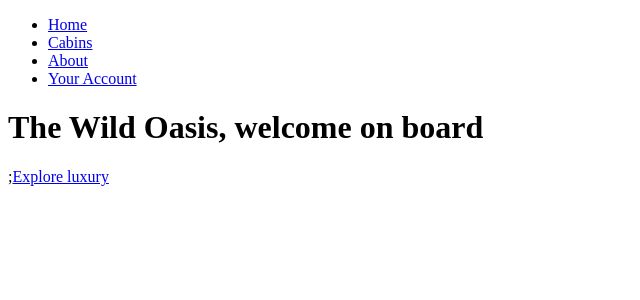
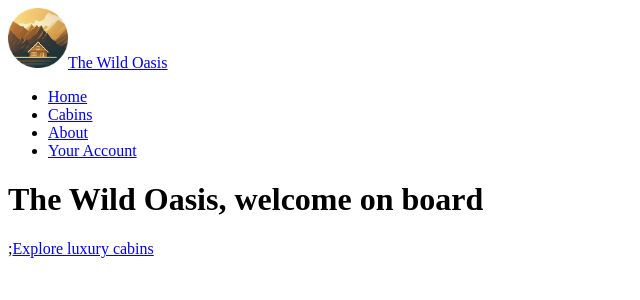
Before and after one commit to Musakalamz/the-wild_oasis_website, a Next.js app: page / in a window 1280 px wide. Shown: the top 300 px of the page, without its empty margins (0-640 px from the left). Built offline with nearby package versions, Linux system fonts and the light colour scheme.

Commit message:
Creating Layout and Logo component

```diff
--- /dev/null
+++ b/app/components/Logo.js
@@ -0,0 +1,12 @@
+function Logo() {
+  return (
+    <a href="/" className="flex items-center gap-4 z-10">
+      <img src="/logo.png" height="60" width="60" alt="The Wild Oasis logo" />
+      <span className="text-xl font-semibold text-primary-100">
+        The Wild Oasis
+      </span>
+    </a>
+  );
+}
+
+export default Logo;
--- a/app/layout.js
+++ b/app/layout.js
@@ -1,12 +1,21 @@
+import Logo from "./components/Logo";
+import Navigation from "./components/Navigation";
+
 export const metadata = {
-  title: 'Next.js',
-  description: 'Generated by Next.js',
-}
+  title: "The Wild Oasis",
+  description: "Generated by Next.js",
+};
 
 export default function RootLayout({ children }) {
   return (
     <html lang="en">
-      <body>{children}</body>
+      <body>
+        <header>
+          <Logo />
+          <Navigation />
+        </header>
+        <main>{children}</main>
+      </body>
     </html>
-  )
+  );
 }
--- a/app/page.js
+++ b/app/page.js
@@ -1,12 +1,10 @@
 import Link from "next/link";
-import Navigation from "./components/Navigation";
 
 export default function Page() {
   return (
     <div>
-      <Navigation />
       <h1>The Wild Oasis, welcome on board</h1>;
-      <Link href="/cabins">Explore luxury</Link>
+      <Link href="/cabins">Explore luxury cabins</Link>
     </div>
   );
 }
```
Also changed, not shown: public/logo.png (added).
